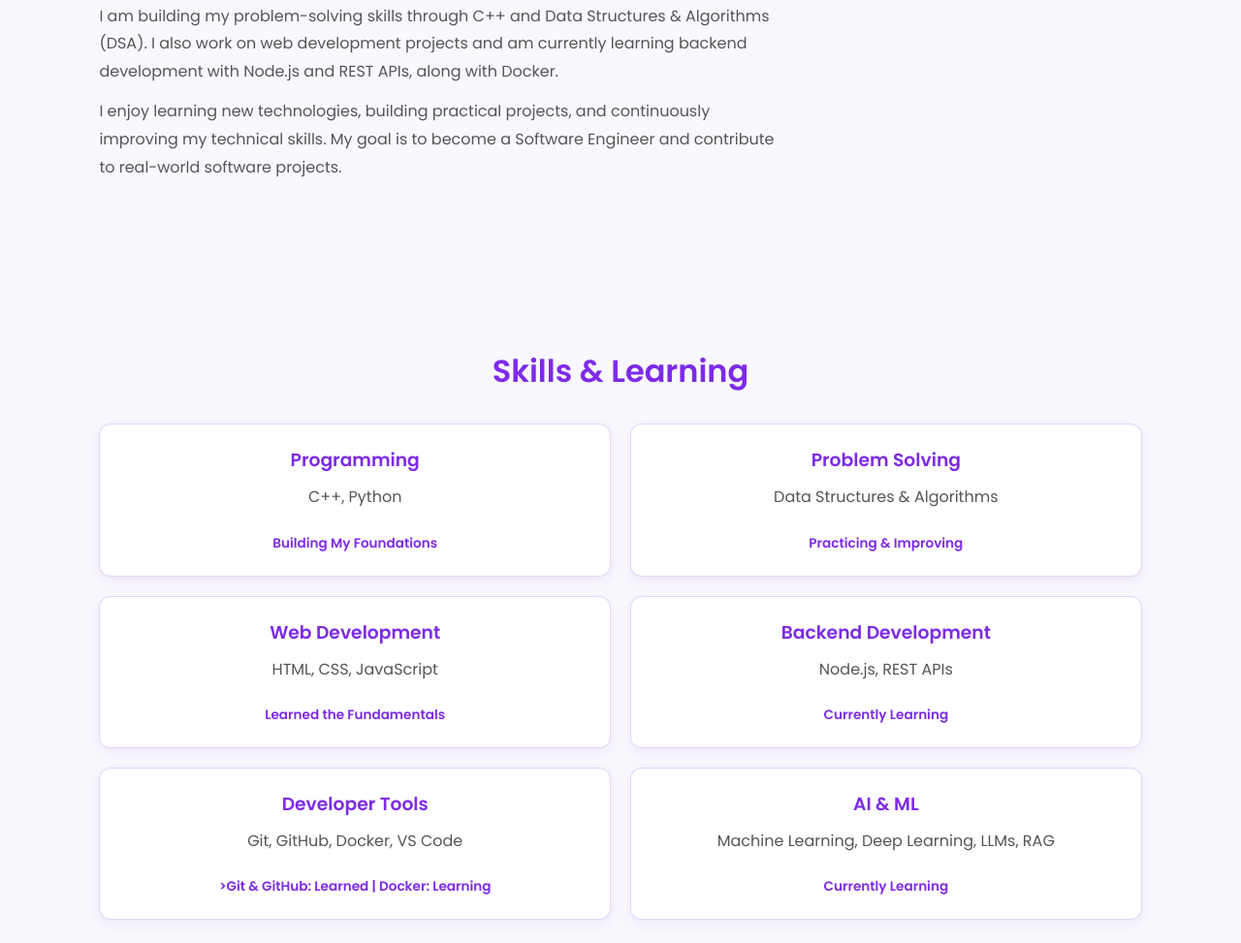
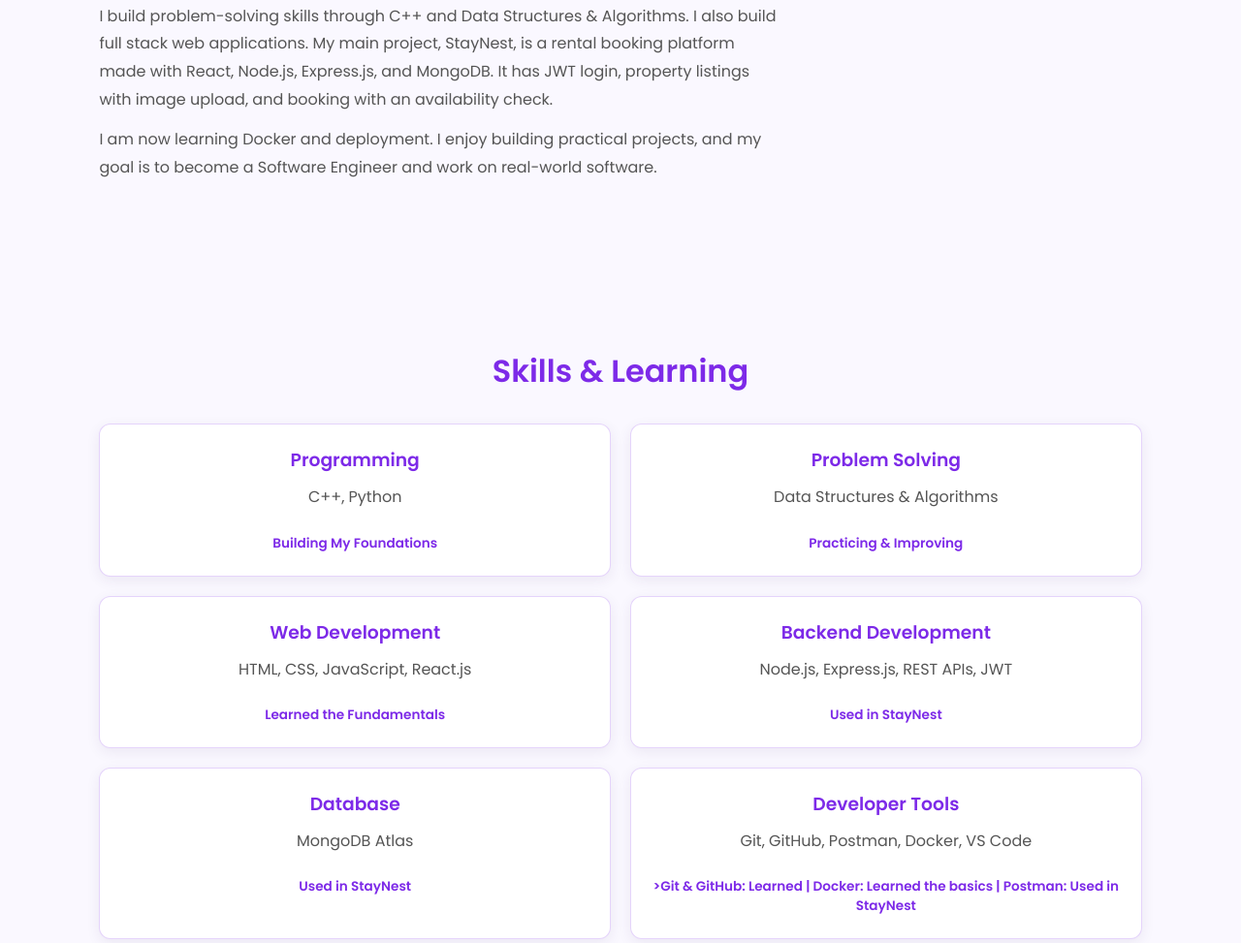
Before and after one commit to Neha-ECE/Personal-Portfolio, a plain HTML site: page index.html in a window 1280 px wide. Shown: the part 1015-1988 px from the top of the page at 97% size. Drawn offline with Linux system fonts and the light colour scheme.

Commit message:
Add StayNest and update portfolio

```diff
--- a/index.html
+++ b/index.html
@@ -44,12 +44,7 @@
                 <h4>Aspiring Software Engineer</h4>
 
                 <p>
-                    I am an Electronics and Communication Engineering student
-                    aspiring to become a Software Engineer. I am strengthening
-                    my C++ and Data Structures &amp; Algorithms skills while
-                    learning web development, Artificial Intelligence, Machine
-                    Learning, Deep Learning, LLMs, and RAG. I enjoy building
-                    projects and learning through practical experience.
+                  I am an Electronics and Communication Engineering student who wants to become a Software Engineer. I solve problems with C++ and Data Structures & Algorithms, and I build full stack web apps with React, Node.js, Express.js, and MongoDB. I have built projects in C++, web development, and embedded systems. My best project is StayNest, a full stack rental booking platform. I am looking for software development internships.
                 </p>
 
                 <div class="btn-group">
@@ -86,23 +81,15 @@
             <h2>About Me</h2>
 
             <p>
-                I am a 5th-semester Electronics and Communication Engineering
-                student at Rajkiya Engineering College, Sonbhadra, with a
-                strong interest in software development.
+               I am a 5th-semester Electronics and Communication Engineering student at Rajkiya Engineering College, Sonbhadra, with a strong interest in software development.
             </p>
 
             <p>
-                I am building my problem-solving skills through C++ and
-                Data Structures &amp; Algorithms (DSA). I also work on web
-                development projects and am currently learning backend
-                development with Node.js and REST APIs, along with Docker.
+               I build problem-solving skills through C++ and Data Structures & Algorithms. I also build full stack web applications. My main project, StayNest, is a rental booking platform made with React, Node.js, Express.js, and MongoDB. It has JWT login, property listings with image upload, and booking with an availability check.
             </p>
 
             <p>
-                I enjoy learning new technologies, building practical
-                projects, and continuously improving my technical skills.
-                My goal is to become a Software Engineer and contribute
-                to real-world software projects.
+               I am now learning Docker and deployment. I enjoy building practical projects, and my goal is to become a Software Engineer and work on real-world software.
             </p>
         </section>
 
@@ -126,26 +113,27 @@
 
                 <div class="skill-card">
                     <h3>Web Development</h3>
-                    <p>HTML, CSS, JavaScript</p>
+                    <p>HTML, CSS, JavaScript, React.js</p>
                     <span>Learned the Fundamentals</span>
                 </div>
 
                 <div class="skill-card">
                     <h3>Backend Development</h3>
-                    <p>Node.js, REST APIs</p>
-                    <span>Currently Learning</span>
+                    <p>Node.js, Express.js, REST APIs, JWT</p>
+                    <span>Used in StayNest</span>
+                </div>
+
+
+                <div class="skill-card">
+                    <h3>Database</h3>
+                    <p>MongoDB Atlas</p>
+                    <span>Used in StayNest</span>
                 </div>
 
                 <div class="skill-card">
                     <h3>Developer Tools</h3>
-                    <p>Git, GitHub, Docker, VS Code</p>
-                    <span>>Git &amp; GitHub: Learned | Docker: Learning</span>
-                </div>
-
-                 <div class="skill-card">
-                    <h3>AI &amp; ML</h3>
-                    <p>Machine Learning, Deep Learning, LLMs, RAG</p>
-                    <span>Currently Learning</span>
+                    <p>Git, GitHub, Postman, Docker, VS Code</p>
+                    <span>>Git &amp; GitHub: Learned | Docker: Learned the basics | Postman: Used in StayNest</span>
                 </div>
 
             </div>
```
